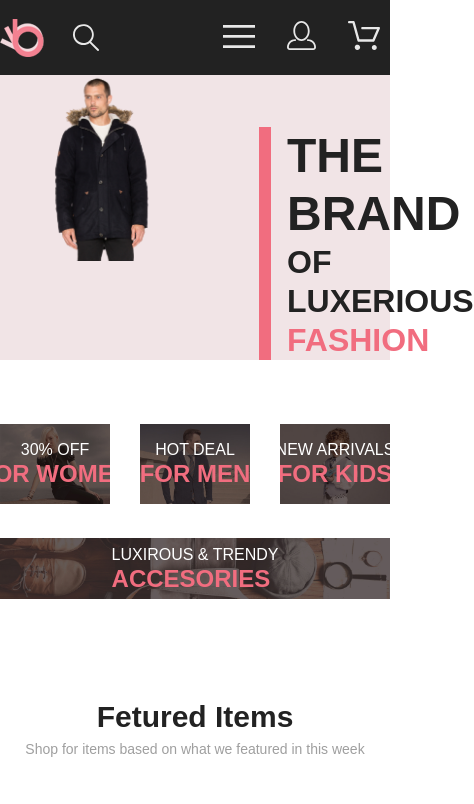
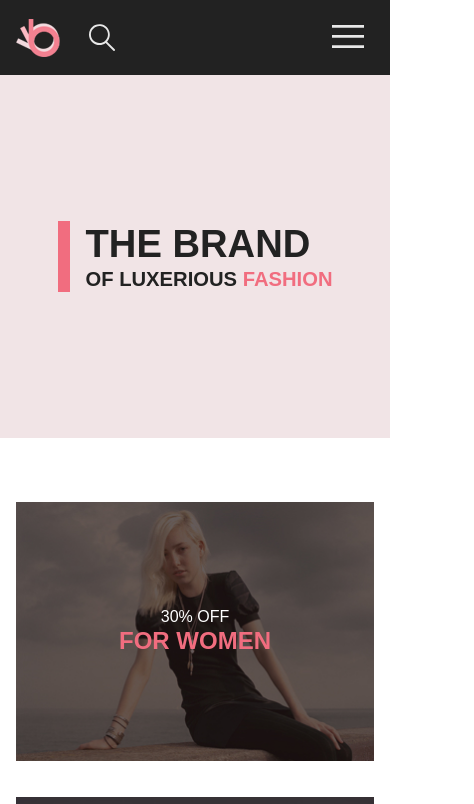
Before and after one commit to Mercique/FashionVue, a Vue app: page / in a window 390 px wide. Shown: the top 804 px of the page, 474 px wide, since content can reach past the window. Built offline with nearby package versions, Linux system fonts and the light colour scheme; a web font is replaced by a local one.

Commit message:
Add adaptive for header, sale, top comp in home page

```diff
--- a/src/components/HeaderComp.vue
+++ b/src/components/HeaderComp.vue
@@ -8,7 +8,11 @@
     </div>
     <div class="header__right">
       <div class="header__right-menu">
-        <button type="button" class="header__item" @click="isVisibleMenu = !isVisibleMenu">
+        <button
+          type="button"
+          class="header__item"
+          @click="isVisibleMenu = !isVisibleMenu"
+        >
           <svg
             width="32"
             height="23"
@@ -23,10 +27,14 @@
           </svg>
         </button>
         <transition name="fade">
-          <modal-menu v-show="isVisibleMenu" :class="{ isVisibleMenu }" @updateBool="checkMenu" />
+          <modal-menu
+            v-show="isVisibleMenu"
+            :class="{ isVisibleMenu }"
+            @updateBool="checkMenu"
+          />
         </transition>
       </div>
-      <router-link to="/registration" class="header__item">
+      <router-link to="/registration" class="header__item header__media">
         <svg
           width="29"
           height="29"
@@ -40,7 +48,7 @@
           />
         </svg>
       </router-link>
-      <div class="header__item header__cart">
+      <div class="header__item header__cart header__media">
         <button
           type="button"
           class="header__cart-btn"
@@ -77,8 +85,8 @@
 <script>
 import ModalCart from "./ModalCart.vue";
 import { mapGetters } from "vuex";
-import ModalMenu from './ModalMenu.vue';
-import Search from './Search.vue';
+import ModalMenu from "./ModalMenu.vue";
+import Search from "./Search.vue";
 
 export default {
   components: { ModalCart, ModalMenu, Search },
@@ -105,12 +113,12 @@ export default {
   methods: {
     checkMenu(bool) {
       this.isVisibleMenu = bool;
-    }
+    },
   },
 };
 </script>
 
-<style lang="scss">
+<style lang="scss" scoped>
 .header {
   height: 75px;
   display: flex;
@@ -158,4 +166,26 @@ export default {
 .fade-leave-to {
   opacity: 0;
 }
+
+@media (max-width: 1200px) {
+  .header {
+    padding-left: calc(16px + (32 - 16) * ((100vw - 375px) / (1200 - 375)));
+    padding-right: calc(16px + (32 - 16) * ((100vw - 375px) / (1200 - 375)));
+  }
+}
+
+@media (max-width: 667px) {
+  .header {
+    padding-left: 16px;
+    padding-right: 16px;
+  }
+}
+
+@media (max-width: 630px) {
+  .header {
+    &__media {
+      display: none;
+    }
+  }
+}
 </style>
--- a/src/components/Sale.vue
+++ b/src/components/Sale.vue
@@ -49,7 +49,7 @@ export default {
 
 <style lang="scss" scoped>
 .sale {
-  padding-top: 64px;
+  padding-top: 65px;
   .sale__content {
     display: flex;
     gap: 30px;
@@ -91,4 +91,45 @@ export default {
     }
   }
 }
+
+@media (max-width: 1172px) {
+  .sale {
+    padding-left: 16px;
+    padding-right: 16px;
+  }
+}
+
+@media (max-width: 768px) {
+  .sale {
+    padding-top: 20px;
+    .sale__content {
+      gap: 18px;
+      margin-bottom: 19px;
+    }
+  }
+}
+
+@media (max-width: 562px) {
+  .sale {
+    padding-top: 64px;
+    .sale__content {
+      flex-direction: column;
+      margin-bottom: 32px;
+      gap: 32px;
+    }
+    .sale__item {
+      width: 100%;
+      img {
+        width: 100%;
+      }
+    }
+    .sale__item_big {
+      height: 111px;
+      img {
+        height: 100%;
+        object-fit: cover;
+      }
+    }
+  }
+}
 </style>
--- a/src/components/Top.vue
+++ b/src/components/Top.vue
@@ -26,32 +26,74 @@ export default {
   padding-left: calc(50% - 800px);
   padding-right: calc(50% - 800px);
   background-color: #f1e4e6;
-  .top__left {
+  &__left {
     width: 50%;
   }
-  .top__right {
+  &__right {
     width: 50%;
     padding-left: 64px;
   }
-  .top__content {
+  &__content {
     margin-top: 40%;
     padding-left: 16px;
     border-left: 12px solid #f16d7f;
   }
-  .top__heading {
+  &__heading {
     font-weight: 900;
     font-size: 48px;
     line-height: 58px;
     color: #222222;
   }
-  .top__heading-mini {
+  &__heading-mini {
     font-weight: bold;
     font-size: 32px;
     line-height: 39px;
     color: #222222;
   }
-  .top__heading-mini-word {
+  &__heading-mini-word {
     color: #f16d7f;
   }
 }
+
+@media (max-width: 1200px) {
+  .top {
+    &__right {
+      padding-left: calc(0px + (64 - 0) * ((100vw - 375px) / (1200 - 375)));
+    }
+    &__heading {
+      font-size: calc(38px + (48 - 38) * ((100vw - 375px) / (1200 - 375)));
+      line-height: calc(46px + (58 - 46) * ((100vw - 375px) / (1200 - 375)));
+    }
+    &__heading-mini {
+      font-size: calc(20px + (32 - 20) * ((100vw - 375px) / (1200 - 375)));
+      line-height: calc(24px + (39 - 24) * ((100vw - 375px) / (1200 - 375)));
+    }
+  }
+}
+
+@media (max-width: 768px) {
+ .top {
+    &__right {
+      padding-left: 0;
+    }
+  }
+}
+
+@media (max-width: 630px) {
+ .top {
+    &__left {
+      display: none;
+    }
+    &__right {
+      width: 100%;
+      height: 363px;
+      display: flex;
+      align-items: center;
+      justify-content: center;
+    }
+    &__content {
+      margin-top: 0;
+    }
+  }
+}
 </style>
--- a/src/router/index.js
+++ b/src/router/index.js
@@ -17,20 +17,15 @@ const router = new VueRouter({
       component: () => import("../views/HomePage.vue"),
     },
     {
-      path: "/catalog/:category/product",
-      name: "product",
-      component: () => import("../views/ProductPage.vue"),
-      props: (route) => ({ card: route.query.card }),
-    },
-    {
       path: "/catalog/:category",
       name: "catalog",
       component: () => import("../views/CatalogPage.vue"),
     },
     {
-      path: "/catalog/:category",
-      name: "catalog",
-      component: () => import("../views/CatalogPage.vue"),
+      path: "/catalog/:category/product",
+      name: "product",
+      component: () => import("../views/ProductPage.vue"),
+      props: (route) => ({ card: route.query.card }),
     },
     {
       path: "/registration",
--- a/src/views/CartPage.vue
+++ b/src/views/CartPage.vue
@@ -86,7 +86,7 @@
           </div>
           <div class="cart__btns">
             <button type="button" class="btn" @click="clearCart">CLEAR SHOPPING CART</button>
-            <router-link to="/catalog" class="btn">CONTINUE SHOPPING</router-link>
+            <router-link to="/catalog/all" class="btn">CONTINUE SHOPPING</router-link>
           </div>
         </div>
         <div class="cart__total">
```
